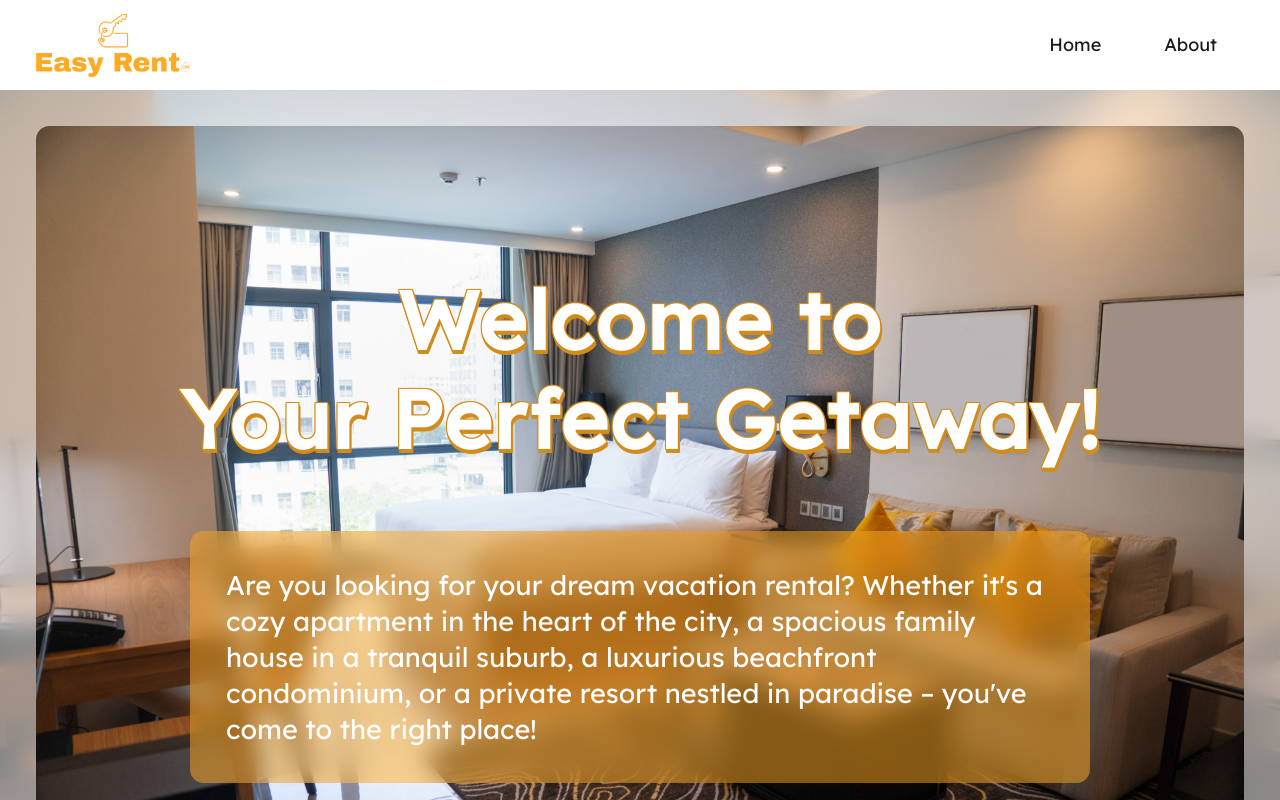
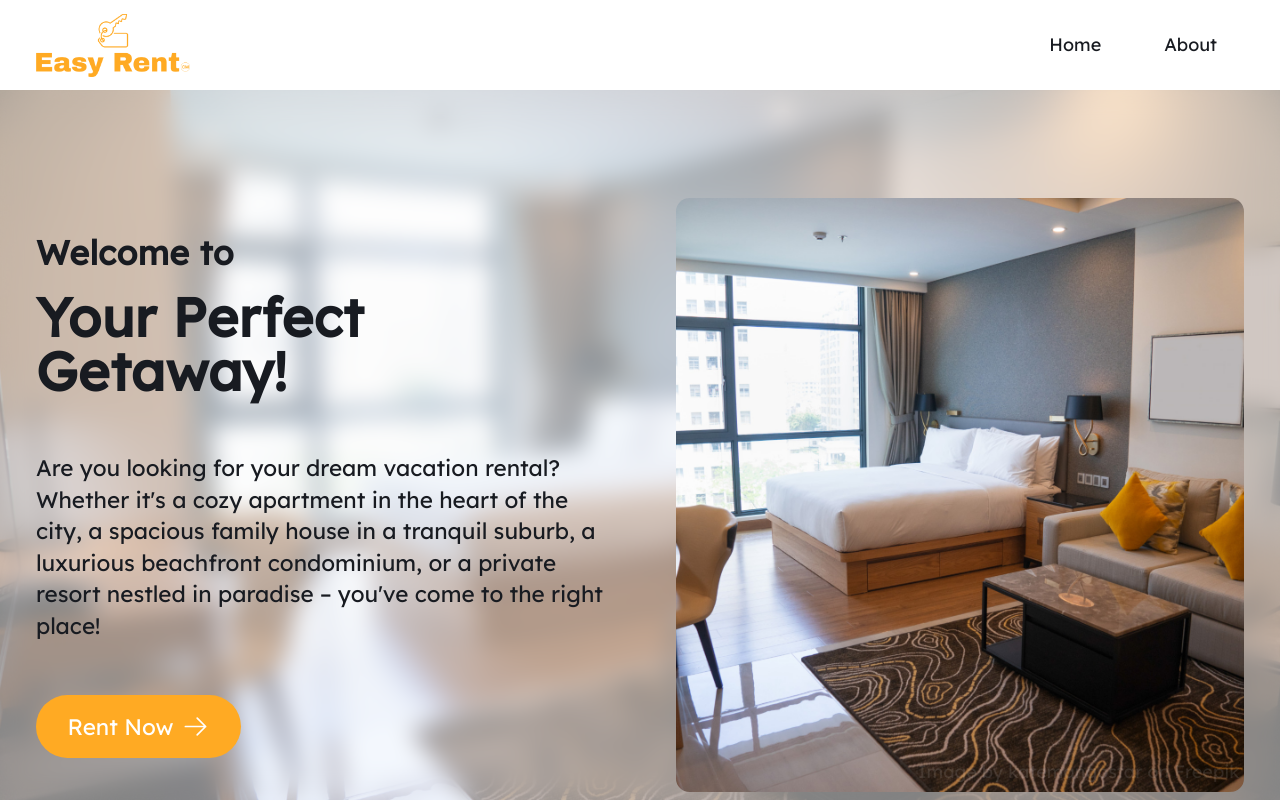
Before and after one commit to codemarns/rent-portfolio, a React (Vite) app: page /rent-portfolio in a window 1280 px wide. Built offline with nearby package versions, Linux system fonts and the light colour scheme.

Commit message:
update: home page

```diff
--- a/src/pages/Home/Home.tsx
+++ b/src/pages/Home/Home.tsx
@@ -1,9 +1,17 @@
-import { About, Hero, NextAdventure, RentalOffer, WhyChoose } from "./sections";
+import {
+  Hero,
+  About,
+  Ratings,
+  WhyChoose,
+  RentalOffer,
+  NextAdventure,
+} from "./sections";
 
 export function Home() {
   return (
     <>
       <Hero />
+      <Ratings />
       <About />
       <RentalOffer />
       <WhyChoose />
--- a/src/pages/Home/sections/Hero.tsx
+++ b/src/pages/Home/sections/Hero.tsx
@@ -1,32 +1,40 @@
 import React from "react";
+import { Button } from "../../../components";
 
 export const Hero: React.FC = () => {
   return (
     <section
       id="hero-section"
-      className="relative h-auto] w-full max-w-[1920px] mx-auto p-8 bg-warning bg-[url('/modern-studio-apartment-design-with-bedroom-living-space.jpg')] bg-no-repeat bg-cover bg-center before:content-[''] before:absolute before:inset-0 before:backdrop-blur-md before:bg-white/50"
+      className="relative h-[810px] w-full max-w-[1920px] mx-auto px-8 py-24 bg-warning bg-[url('/modern-studio-apartment-design-with-bedroom-living-space.jpg')] bg-no-repeat bg-cover bg-center before:content-[''] before:absolute before:inset-0 before:backdrop-blur-md before:bg-white/50"
     >
       <div
-        className={`relative h-[810px] w-full max-w-[1440px] mx-auto p-8 flex items-center justify-center bg-warning-400 rounded-xl bg-[url('/modern-studio-apartment-design-with-bedroom-living-space.jpg')] bg-no-repeat bg-cover bg-center`}
+        className={`relative h-full w-full max-w-[1440px] mx-auto grid grid-cols-2 gap-16`}
       >
-        <div className="relative flex flex-col items-center justify-center gap-16">
-          <h1
-            className="space-y-4 text-white text-7xl font-bold text-center tracking-wide drop-shadow-[1px_3px_0px_rgb(210,140,28)]"
-            style={{
-              textShadow:
-                "-1px -1px 0px rgb(210,140,28), 1px -1px 0px rgb(210,140,28), -1px 1px 0px rgb(210,140,28), 1px 1px 0px rgb(210,140,28)",
-            }}
-          >
-            <span className="block">Welcome to</span>
-            <span className="block">Your Perfect Getaway!</span>
+        <div className="flex items-center">
+          <div className="space-y-12">
+            <h1 className="space-y-4 font-bold text-left tracking-wide">
+              <span className="block text-3xl">Welcome to</span>
+              <span className="block text-5xl">Your Perfect Getaway!</span>
             </h1>
-          <p className="max-w-[900px] text-white text-2xl p-8 bg-warning/50 backdrop-blur-md rounded-xl">
-            Are you looking for your dream vacation rental? Whether it's a cozy
-            apartment in the heart of the city, a spacious family house in a
-            tranquil suburb, a luxurious beachfront condominium, or a private
-            resort nestled in paradise – you've come to the right place!
+            <p className="text-xl">
+              Are you looking for your dream vacation rental? Whether it's a
+              cozy apartment in the heart of the city, a spacious family house
+              in a tranquil suburb, a luxurious beachfront condominium, or a
+              private resort nestled in paradise – you've come to the right
+              place!
             </p>
+            <Button
+              size="xl"
+              color="warning"
+              corner="rounded"
+              label="Rent Now"
+              iconPosition="right"
+              iconPath="M13.5 4.5L21 12m0 0l-7.5 7.5M21 12H3"
+              className="hover:gap-4"
+            />
           </div>
+        </div>
+        <div className="relative bg-warning-400 rounded-xl bg-[url('/modern-studio-apartment-design-with-bedroom-living-space.jpg')] bg-no-repeat bg-cover bg-center">
           <p className="absolute bottom-1 right-1 text-white/10">
             <a href="https://www.freepik.com/free-photo/modern-studio-apartment-design-with-bedroom-living-space_2448708.htm#query=appartment&position=9&from_view=search&track=sph">
               Image by katemangostar
@@ -34,6 +42,7 @@
             on Freepik
           </p>
         </div>
+      </div>
     </section>
   );
 };
--- a/src/pages/Home/sections/WhyChoose.tsx
+++ b/src/pages/Home/sections/WhyChoose.tsx
@@ -5,15 +5,16 @@
   return (
     <section
       id="why-choose-section"
-      className="h-auto w-full max-w-[1920px] mx-auto px-8 py-24"
+      className="h-auto w-full max-w-[1920px] mx-auto py-24"
     >
-      <div className="h-auto w-full max-w-[1440px] mx-auto flex flex-col items-center gap-24">
+      <div className="h-auto w-full max-w-[1440px] mx-auto flex flex-col items-center">
         <h2 className="relative inline-block text-5xl font-bold before:content-[''] before:absolute before:left-0 before:-top-10 before:h-8 before:w-24 before:border before:border-warning before:rounded-lg after:content-[''] after:absolute after:-right-14 after:-bottom-8 after:h-6 after:w-28 after:bg-warning after:rounded-lg">
           Why Choose <span className="text-warning">Easy Rent</span>
         </h2>
+      </div>
 
-        <div className="flex flex-col gap-24">
-          <div className="grid grid-cols-2">
+      <div className="bg-transparent px-8 py-24">
+        <div className="h-auto w-full max-w-[1440px] mx-auto grid grid-cols-2">
           <div className="h-auto p-16 flex items-center justify-center">
             <div className="relative h-[500px] w-full max-w-[400px] rounded-xl bg-[url('/smiling-woman-using-laptop-floor-home.jpg')] bg-no-repeat bg-cover bg-center before:content-[''] before:absolute before:-top-16 before:-left-8 before:-z-[1] before:w-full before:max-w-[400px] before:h-[500px] before:border before:border-warning before:rounded-xl after:content-[''] after:absolute after:-right-16 after:-bottom-16 after:-z-[1] after:w-full after:max-w-[400px] after:h-[500px] after:bg-warning after:rounded-xl">
               <p className="absolute bottom-1 right-1 text-white/10">
@@ -40,20 +41,23 @@
                 label="Show More"
                 iconPosition="right"
                 iconPath="M13.5 4.5L21 12m0 0l-7.5 7.5M21 12H3"
+                className="hover:gap-4"
               />
             </div>
           </div>
         </div>
+      </div>
 
-          <div className="grid grid-cols-2 bg-warning-50/50 py-24">
+      <div className="bg-warning-50/50 px-8 py-24">
+        <div className="h-auto w-full max-w-[1440px] mx-auto grid grid-cols-2">
           <div className="relative h-auto p-16 space-y-20 before:content-[''] before:absolute before:left-16 before:bottom-0 before:z-[1] before:h-52 before:w-24 before:border before:border-warning before:rounded-xl after:content-[''] after:absolute after:left-[13.75rem] after:-bottom-[3.5rem] after:rotate-90 after:z-[1] after:h-52 after:w-24 after:border after:border-warning after:rounded-xl">
             <h2 className="relative inline-block text-3xl font-bold after:content-[''] after:absolute after:left-0 after:-bottom-6 after:h-4 after:w-28 after:bg-warning after:rounded-md">
               Verified Listings
             </h2>
             <div className="space-y-6">
               <p>
-                  We ensure the accuracy and authenticity of property listings,
-                  so you can trust what you see.
+                We ensure the accuracy and authenticity of property listings, so
+                you can trust what you see.
               </p>
               <Button
                 color="warning"
@@ -62,6 +66,7 @@
                 label="Show More"
                 iconPosition="right"
                 iconPath="M13.5 4.5L21 12m0 0l-7.5 7.5M21 12H3"
+                className="hover:gap-4"
               />
             </div>
           </div>
@@ -76,8 +81,10 @@
             </div>
           </div>
         </div>
+      </div>
 
-          <div className="grid grid-cols-2">
+      <div className="bg-transparent px-8 py-24">
+        <div className="h-auto w-full max-w-[1440px] mx-auto grid grid-cols-2">
           <div className="h-auto p-16 flex items-center justify-center">
             <div className="relative h-[500px] w-full max-w-[400px] rounded-xl bg-[url('/close-up-person-doing-online-shopping.jpg')] bg-no-repeat bg-cover bg-center before:content-[''] before:absolute before:-top-16 before:-left-8 before:-z-[1] before:w-full before:max-w-[400px] before:h-[500px] before:border before:border-warning before:rounded-xl after:content-[''] after:absolute after:-right-16 after:-bottom-16 after:-z-[1] after:w-full after:max-w-[400px] after:h-[500px] after:bg-warning after:rounded-xl">
               <p className="absolute bottom-1 right-1 text-white/10">
@@ -104,12 +111,15 @@
                 label="Show More"
                 iconPosition="right"
                 iconPath="M13.5 4.5L21 12m0 0l-7.5 7.5M21 12H3"
+                className="hover:gap-4"
               />
             </div>
           </div>
         </div>
+      </div>
 
-          <div className="grid grid-cols-2 bg-warning-50/50 py-24">
+      <div className="bg-warning-50/50 px-8 py-24">
+        <div className="h-auto w-full max-w-[1440px] mx-auto grid grid-cols-2">
           <div className="relative h-auto p-16 space-y-20 before:content-[''] before:absolute before:left-0 before:-bottom-0 before:-z-[1] before:h-52 before:w-24 before:border before:border-warning before:rounded-xl after:content-[''] after:absolute after:left-[9.75rem] after:-bottom-[3.5rem] after:rotate-90 after:-z-[1] after:h-52 after:w-24 after:border after:border-warning after:rounded-xl">
             <h2 className="relative inline-block text-3xl font-bold after:content-[''] after:absolute after:left-0 after:-bottom-6 after:h-4 after:w-28 after:bg-warning after:rounded-md">
               24/7 Customer Support
@@ -126,6 +136,7 @@
                 label="Show More"
                 iconPosition="right"
                 iconPath="M13.5 4.5L21 12m0 0l-7.5 7.5M21 12H3"
+                className="hover:gap-4"
               />
             </div>
           </div>
@@ -140,8 +151,10 @@
             </div>
           </div>
         </div>
+      </div>
 
-          <div className="grid grid-cols-2">
+      <div className="bg-transparent px-8 py-24">
+        <div className="h-auto w-full max-w-[1440px] mx-auto grid grid-cols-2">
           <div className="h-auto p-16 flex items-center justify-center">
             <div className="relative h-[500px] w-full max-w-[400px] rounded-xl bg-[url('/young-professional-women-standing-together-watching-design-screen.jpg')] bg-no-repeat bg-cover bg-center before:content-[''] before:absolute before:-top-16 before:-left-8 before:-z-[1] before:w-full before:max-w-[400px] before:h-[500px] before:border before:border-warning before:rounded-xl after:content-[''] after:absolute after:-right-16 after:-bottom-16 after:-z-[1] after:w-full after:max-w-[400px] after:h-[500px] after:bg-warning after:rounded-xl">
               <p className="absolute bottom-1 right-1 text-white/10">
@@ -158,8 +171,8 @@
             </h2>
             <div className="space-y-6">
               <p>
-                  We provide local recommendations, ensuring you make the most
-                  of your stay by experiencing the best of the area.
+                We provide local recommendations, ensuring you make the most of
+                your stay by experiencing the best of the area.
               </p>
               <Button
                 color="warning"
@@ -168,8 +181,8 @@
                 label="Show More"
                 iconPosition="right"
                 iconPath="M13.5 4.5L21 12m0 0l-7.5 7.5M21 12H3"
+                className="hover:gap-4"
               />
-              </div>
             </div>
           </div>
         </div>
--- a/src/pages/Home/sections/index.ts
+++ b/src/pages/Home/sections/index.ts
@@ -1,5 +1,6 @@
 export { Hero } from "./Hero";
 export { About } from "./About";
+export { Ratings } from "./Ratings";
+export { WhyChoose } from "./WhyChoose";
 export { RentalOffer } from "./RentalOffer";
-export { WhyChoose } from "./WhyChoose";
 export { NextAdventure } from "./NextAdventure";
```
Lines whose indentation alone changed are shown as unchanged.
